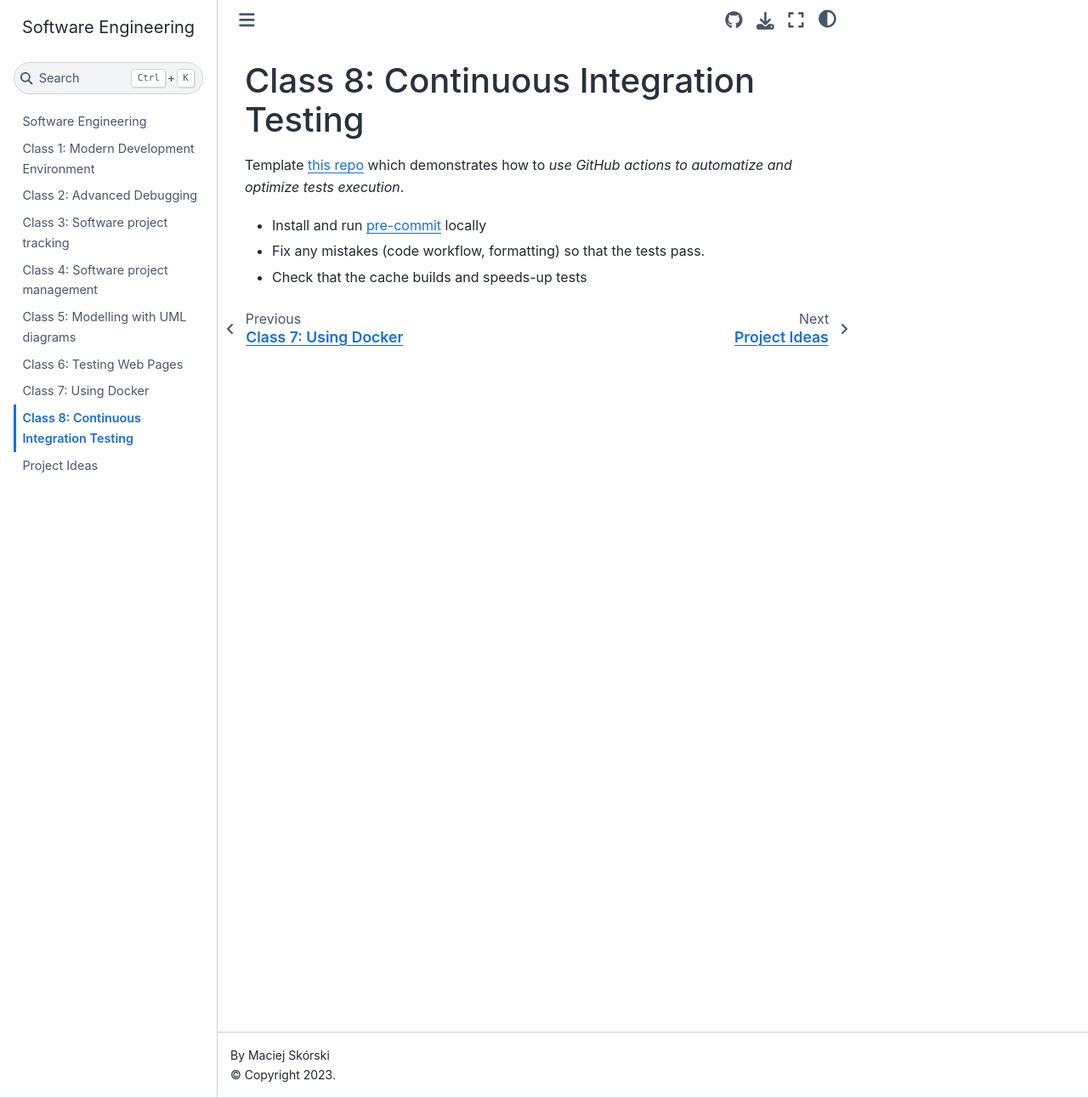
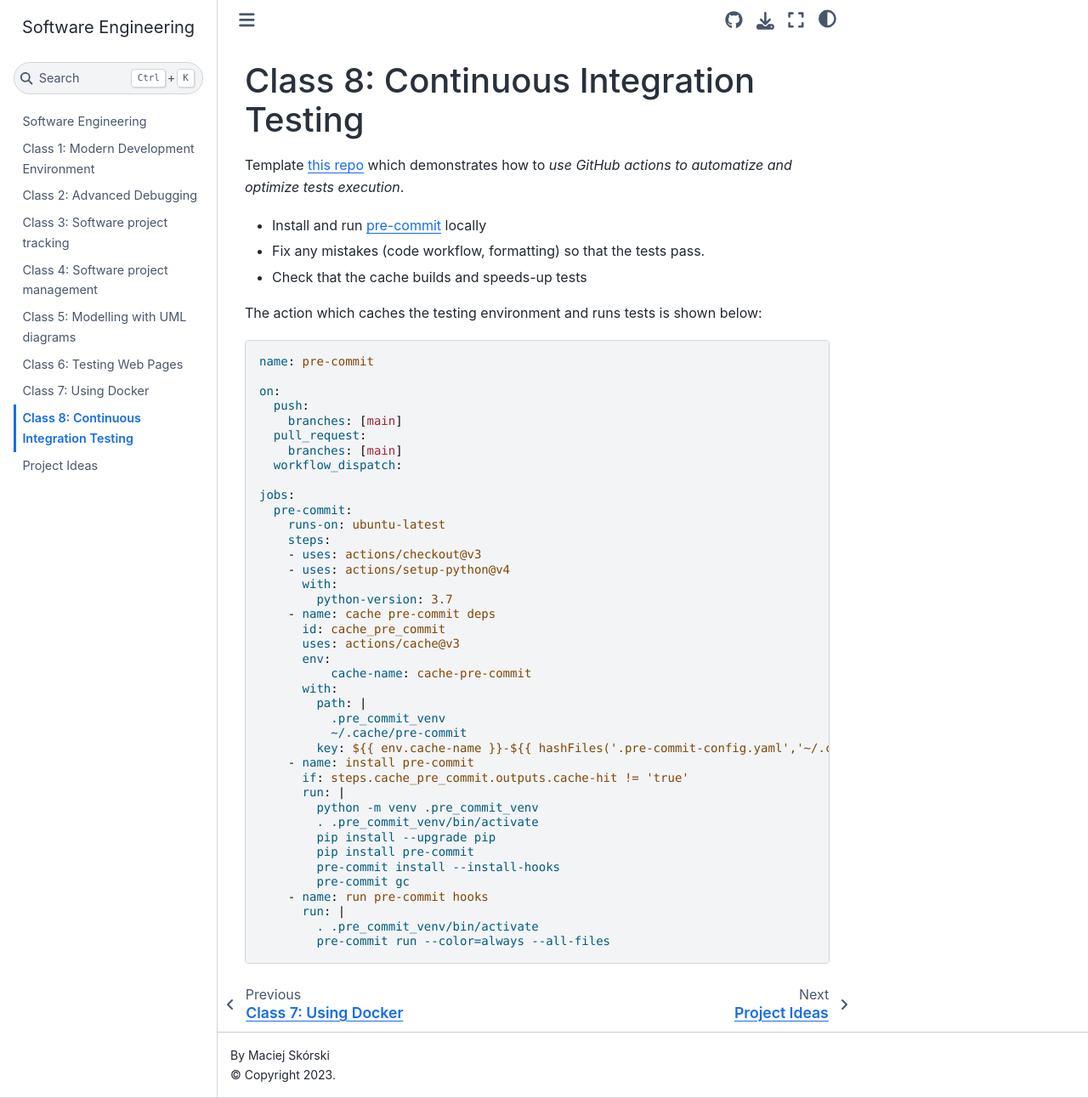
Before and after one commit to maciejskorski/software_engineering, a Jupyter Book: the page built from docs/testing_code.md, in a window 1280 px wide and 1292 px high. Shown: the whole window at 85% size. Built offline with Jupyter Book 1.0.4 settings and Sphinx 7.4.7 and the Sphinx Book theme 1.1.4, drawn with Linux system fonts in a browser that asks for light colours.

Commit message:
add gh action for testing

````diff
--- a/docs/testing_code.md
+++ b/docs/testing_code.md
@@ -5,3 +5,48 @@ Template [this repo](https://github.com/maciejskorski/cached_tests_python) which
 * Install and run [pre-commit](https://pre-commit.com/) locally
 * Fix any mistakes (code workflow, formatting) so that the tests pass.
 * Check that the cache builds and speeds-up tests
+
+The action which caches the testing environment and runs tests is shown below:
+
+```yaml
+name: pre-commit
+
+on:
+  push:
+    branches: [main]
+  pull_request:
+    branches: [main]
+  workflow_dispatch:
+
+jobs:
+  pre-commit:
+    runs-on: ubuntu-latest
+    steps:
+    - uses: actions/checkout@v3
+    - uses: actions/setup-python@v4
+      with:
+        python-version: 3.7
+    - name: cache pre-commit deps
+      id: cache_pre_commit
+      uses: actions/cache@v3
+      env:
+          cache-name: cache-pre-commit
+      with:
+        path: |
+          .pre_commit_venv
+          ~/.cache/pre-commit
+        key: ${{ env.cache-name }}-${{ hashFiles('.pre-commit-config.yaml','~/.cache/pre-commit/*') }}
+    - name: install pre-commit
+      if: steps.cache_pre_commit.outputs.cache-hit != 'true'
+      run: |
+        python -m venv .pre_commit_venv
+        . .pre_commit_venv/bin/activate
+        pip install --upgrade pip
+        pip install pre-commit
+        pre-commit install --install-hooks
+        pre-commit gc
+    - name: run pre-commit hooks
+      run: |
+        . .pre_commit_venv/bin/activate
+        pre-commit run --color=always --all-files
+```
````
